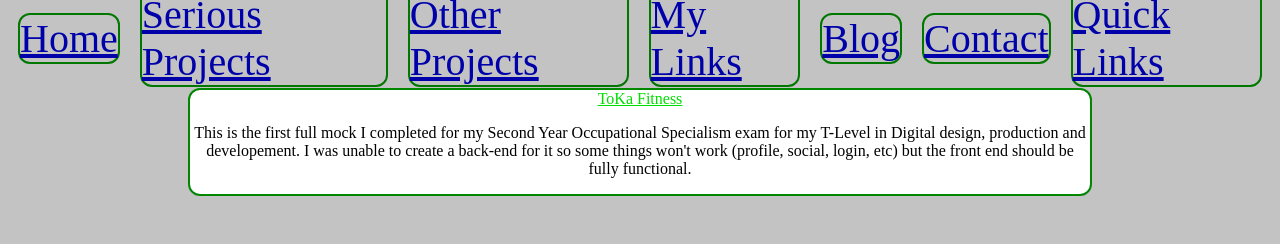
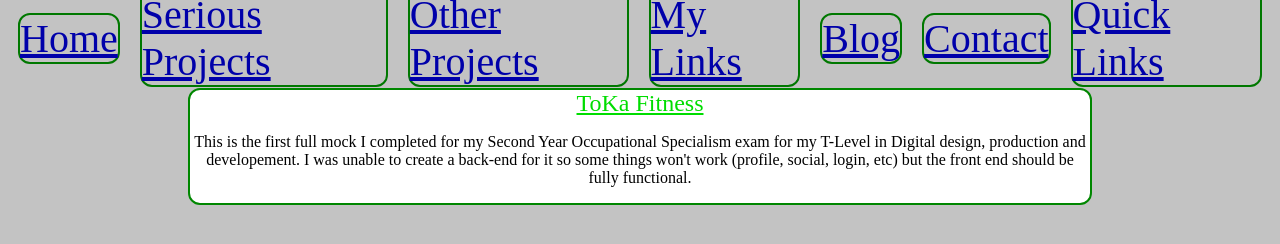
Before and after one commit to LuigiJ0eYT/LuigiJ0eYT.github.io, a plain HTML site: page seriousstuff.html in a window 1280 px wide. Drawn offline with Linux system fonts and the light colour scheme.

Commit message:
Added ToKa id + styles

```diff
--- a/styles.css
+++ b/styles.css
@@ -73,7 +73,9 @@ body {
     color: #0D0;
 }
 
-
+#ToKa {
+    font-size: 24px;
+}
 @media (prefers-color-scheme: dark) {
     html {
         background-color: #1e1e1e;
```
